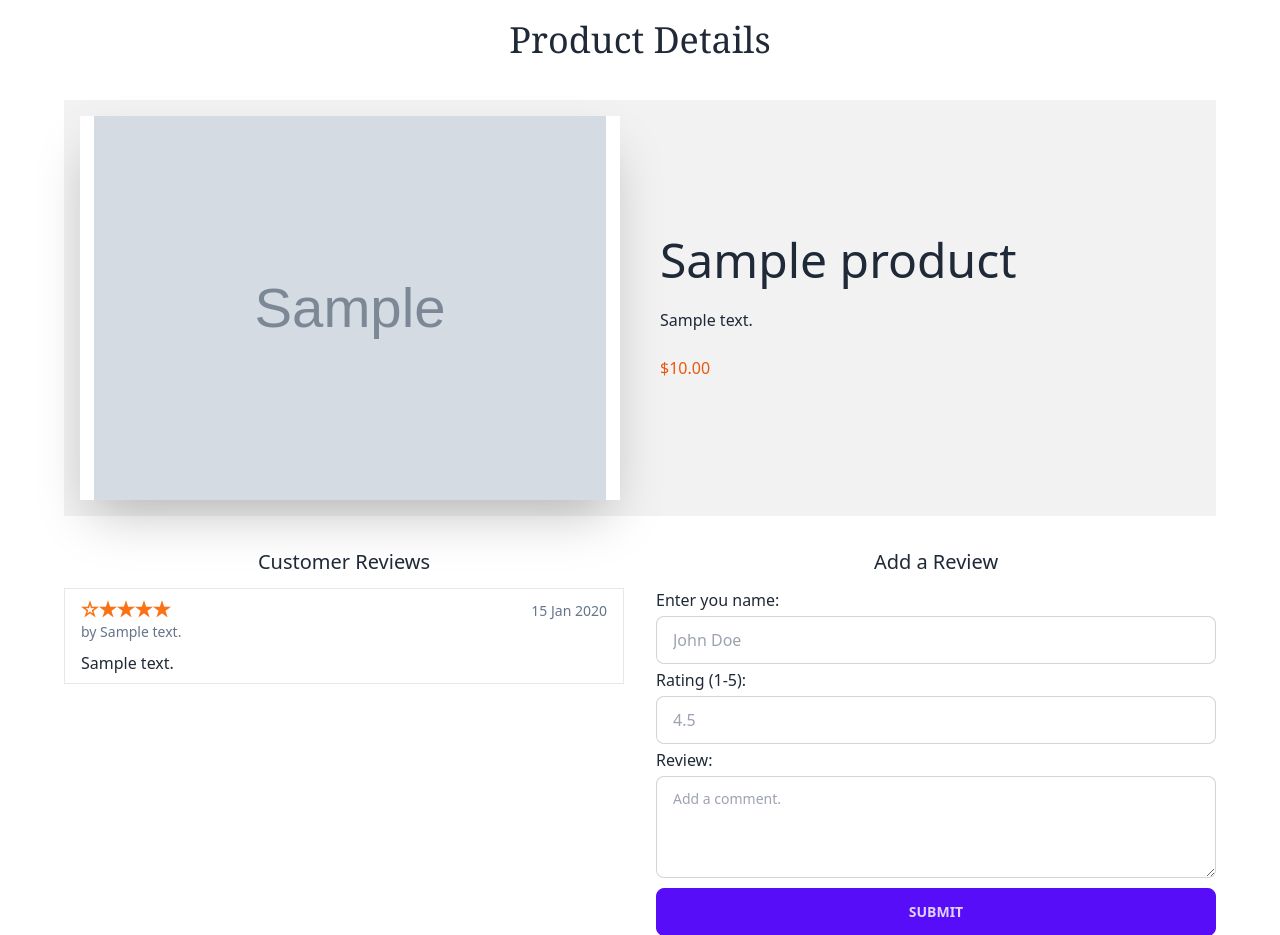
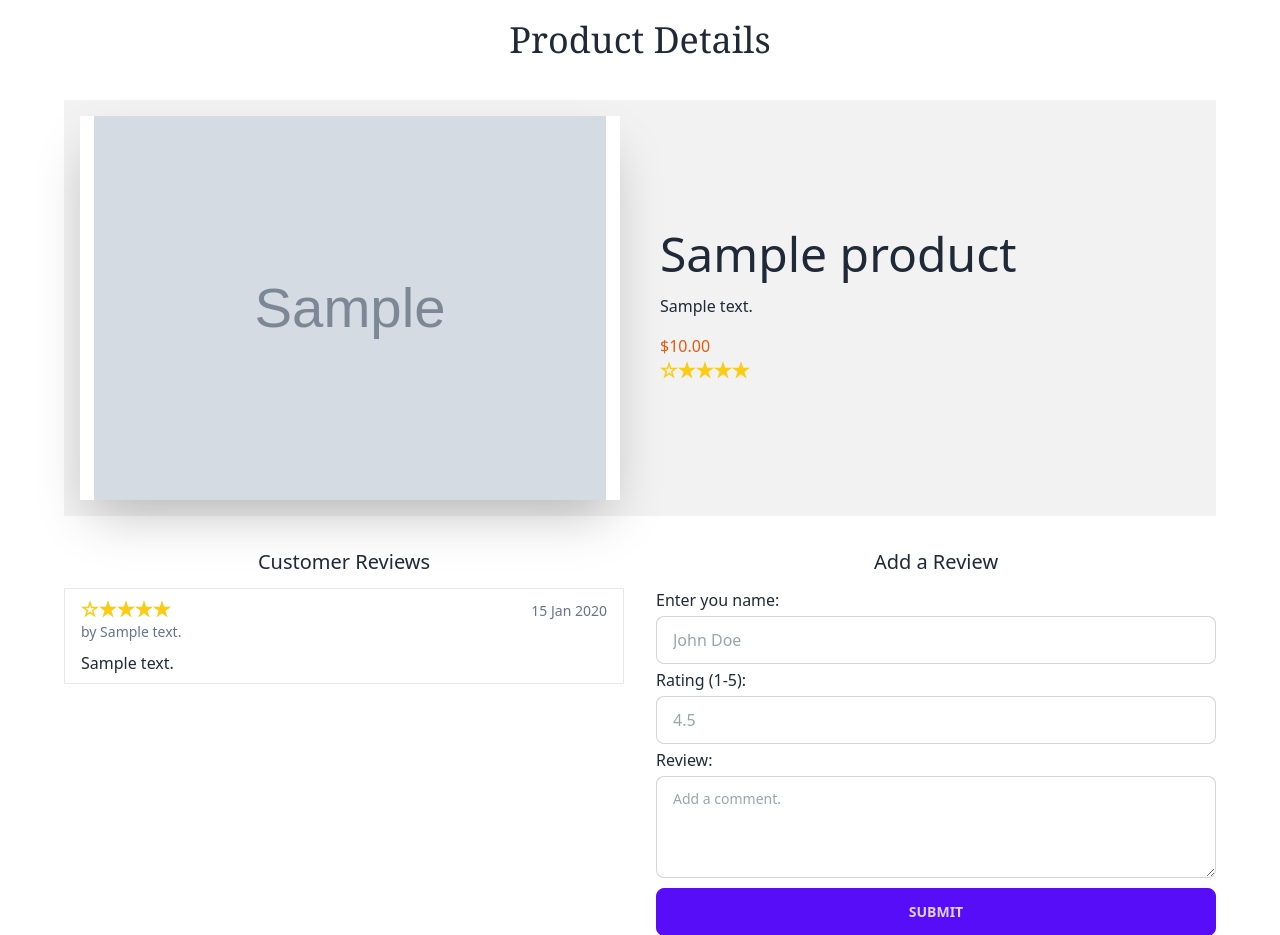
Before and after one commit to imnahmed17/django-assignment, a Django app: page /products/1/ in a window 1280 px wide. Shown: the part 64-999 px from the top of the page. Run offline with Django 4.2, Linux system fonts and the light colour scheme; tables that the repository leaves empty hold one stand-in row (values such as "Sample post"); grey boxes marked "Sample" are stand-in pictures; some libraries are stand-ins or nearby versions.

Commit message:
rating slightly done

```diff
--- a/ecommerce/products/models.py
+++ b/ecommerce/products/models.py
@@ -1,10 +1,11 @@
 from django.db import models
+from django.core.validators import MinValueValidator, MaxValueValidator
 
 class Product(models.Model):
     products_id = models.AutoField(primary_key=True)
     products_name = models.CharField(max_length=100)
     products_price = models.DecimalField(max_digits=10, decimal_places=2)
-    products_rating = models.DecimalField(max_digits=2, decimal_places=1, null=True, blank=True)
+    products_rating = models.DecimalField(max_digits=3, decimal_places=2, validators=[MinValueValidator(1), MaxValueValidator(5)], null=True, blank=True)
     products_description = models.TextField()
     products_image = models.ImageField(upload_to='images')
 
--- a/ecommerce/products/templates/products/product_details.html
+++ b/ecommerce/products/templates/products/product_details.html
@@ -6,13 +6,13 @@
     <title>Ecommerce Django</title>
     <script src="https://cdn.tailwindcss.com"></script>
     <link href="https://cdn.jsdelivr.net/npm/daisyui@3.6.1/dist/full.css" rel="stylesheet" type="text/css" />
-    <link rel="stylesheet" href="https://cdnjs.cloudflare.com/ajax/libs/font-awesome/5.15.3/css/all.min.css">
     <link rel='stylesheet' href='https://cdn-uicons.flaticon.com/uicons-solid-straight/css/uicons-solid-straight.css'>
     <link rel='stylesheet' href='https://cdn-uicons.flaticon.com/uicons-regular-straight/css/uicons-regular-straight.css'>
 </head>
 <body class="max-w-6xl mx-auto">
     {% include './navbar.html' %}
     {% include './messages.html' %}
+    {% load custom_star_tags %}
     <!-- product details -->
     <h1 class="text-4xl font-serif font-medium text-center my-5">Product Details</h1>
     <div class="mt-10 hero bg-base-200">
@@ -22,8 +22,11 @@
             </div>
             <div class="w-full md:w-1/2 text-center lg:text-left">
                 <h1 class="text-5xl font-medium">{{ product.products_name }}</h1>
-                <p class="py-6">{{ product.products_description | linebreaksbr }}</p>
+                <p class="py-4">{{ product.products_description | linebreaksbr }}</p>
                 <p class="text-orange-600">${{ product.products_price }}</p>
+                {% if product.products_rating %}
+                    <p class="text-lg">{{ product.products_rating|stars_display|safe }}</p>
+                {% endif %}
             </div>
         </div>
     </div>
@@ -35,9 +38,8 @@
                 <div class="space-y-0">
                     {% for review in product.review_set.all %}
                         <div class="border px-4 py-2">
-                            {% load custom_star_tags %}
                             <div class="flex justify-between items-center">
-                                <p>{{ review.review_rating|stars_display|safe }}</p>
+                                <p class="text-lg">{{ review.review_rating|stars_display|safe }}</p>
                                 <p class="text-sm text-slate-500">{{ review.formatted_created_at }}</p>
                             </div>
                             <p class="text-sm text-slate-500 leading-none">by {{ review.review_user }}</p>
--- a/ecommerce/products/templatetags/custom_star_tags.py
+++ b/ecommerce/products/templatetags/custom_star_tags.py
@@ -7,13 +7,12 @@ register = template.Library()
 def stars_display(rating_value):
     full_stars = int(rating_value)
     decimal_part = rating_value - full_stars
-    half_star = 0.5 if rating_value - full_stars >= 0.25 else 0
-    empty_stars = 5 - full_stars - (1 if decimal_part >= 0.25 else 0)
+    empty_stars = 5 - full_stars - (1 if decimal_part >= 0.3 else 0)
 
     stars_html = ''.join([
-        '<i class="fi fi-ss-star text-lg text-orange-500"></i>' * full_stars,
-        '<i class="fi fi-ss-star-sharp-half-stroke text-lg text-orange-500"></i>' if decimal_part >= 0.25 else '',
-        '<i class="fi fi-rs-star text-lg text-orange-500"></i>' * int(empty_stars),
+        '<i class="fi fi-ss-star text-yellow-400"></i>' * full_stars,
+        '<i class="fi fi-ss-star-sharp-half-stroke text-yellow-400"></i>' if decimal_part >= 0.3 else '',
+        '<i class="fi fi-rs-star text-yellow-400"></i>' * int(empty_stars),
     ])
 
     return mark_safe(stars_html)
```
Also changed, not shown: ecommerce/products/templates/products/product_list.html (+9 -1 lines), ecommerce/products/migrations/0008_alter_product_products_rating.py (added).
